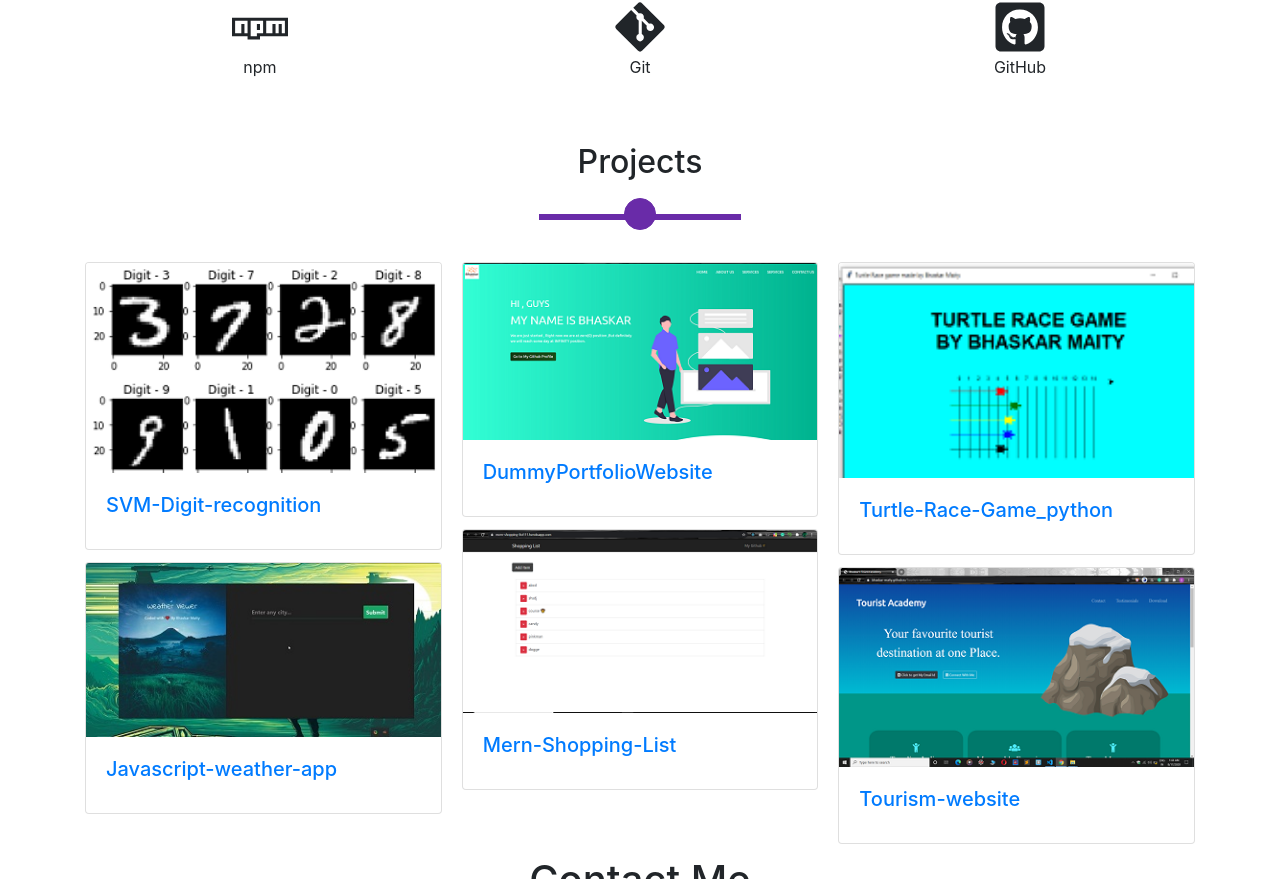
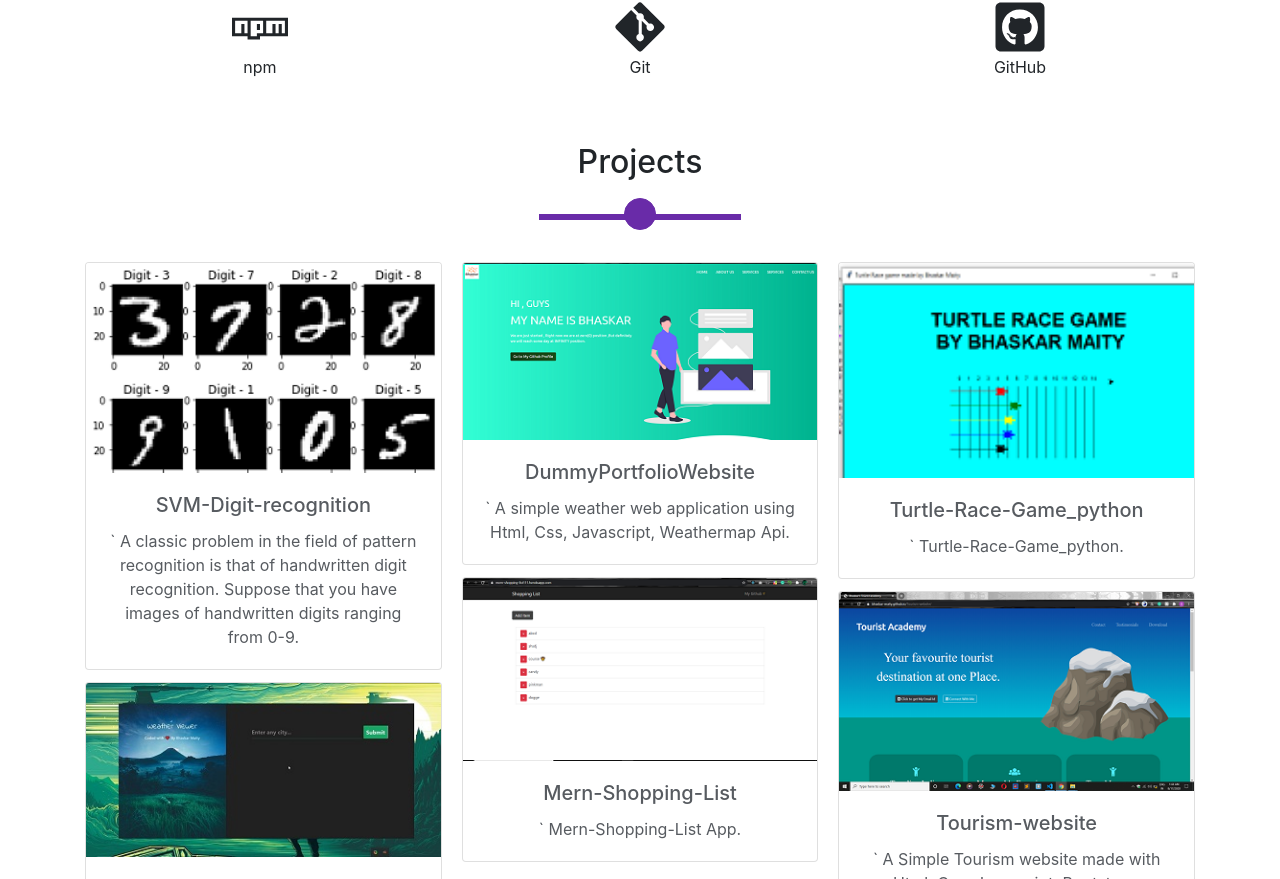
Before and after one commit to Bhaskar-maity/Portfolio, a React (Create React App) app: page / in a window 1280 px wide. Shown: the part 1921-2800 px from the top of the page. Built offline with nearby package versions, Linux system fonts and the light colour scheme.

Commit message:
project decoration

```diff
--- a/src/App.css
+++ b/src/App.css
@@ -114,7 +114,16 @@
 }
 .social-icons-footer li{
   display: inline-block;
-  font-size: 1.2em;
+  font-size: 1.8em;
   margin: 0 .5em;
 
 }
+
+/* a link */
+a {
+  text-decoration: none !important;
+  color: #575b60;
+}
+a:hover {
+  color: #512DA8;
+}
--- a/src/components/Footer.js
+++ b/src/components/Footer.js
@@ -8,7 +8,7 @@ const Footer = () => {
   return (
     <Fade bottom>
       <section id="social-media">
-    <div class="container">
+    <div class="container mt-5">
           <div className="row justify-content-center">
                 <div className="col-auto">
                   <h1 class="title text-center">Contact Me</h1>
--- a/src/components/work.js
+++ b/src/components/work.js
@@ -9,7 +9,7 @@ import data from "../mydata"
 const Work = () => {
   return (
     <section id="projects" className=''>
-    <div className="container">
+    <div className="container text-center">
       <h2  className='mt-5' style={{textAlign:'center'}}>Projects</h2>
       <hr class="ribbon"/>
       <hr class="ribbon-little"/>
@@ -18,13 +18,17 @@ const Work = () => {
       <CardColumns>
         {data.projects.map((project) => {
           return (
-            <Card key={project.id}>
+            <Card key={project.id} className='text-center'>
               <Card.Img variant="top" src={project.imageSrc} />
               <Card.Body>
                   <a href={project.url} target="_blank" rel="noreferrer">
                     <Card.Title className="d-inline-block">
                       {project.title}
                     </Card.Title>
+                    <Card.Text>
+                `      {project.para}
+                    </Card.Text>
+
                   </a>
               </Card.Body>
             </Card>
@@ -32,6 +36,7 @@ const Work = () => {
         })}
       </CardColumns>
       </Fade>
+      <a href='https://github.com/Bhaskar-maity' target='blank'> <Button variant="primary" style={{background:'#692ba8'}}>SEE MORE</Button></a>
     </div>
   </section>
   )
```
